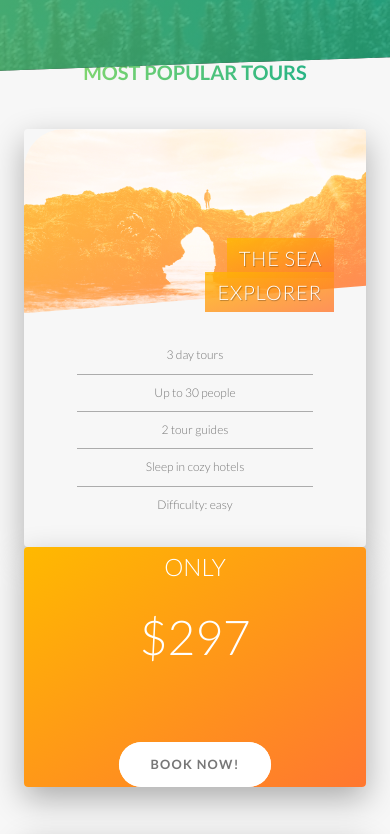
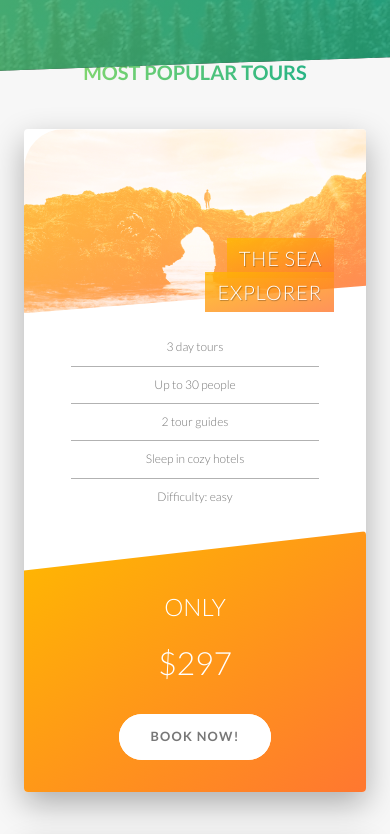
Before and after one commit to MoathDawahreh/advanced-css-nature, a website: page index.html in a window 390 px wide. Shown: the part 2679-3513 px from the top of the page. Drawn offline with Linux system fonts and the light colour scheme.

Commit message:
finlize responsive cards

```diff
--- a/saas/components/_card.scss
+++ b/saas/components/_card.scss
@@ -186,35 +186,42 @@
   // rewrite cards for smaller screens
   @include respond(tab-port) {
     height: auto;
-
-    //
+    border-radius: 0.5rem;
+    background-color: $color-white;
+    box-shadow: 0 1.5rem 4rem rgba($color-black, 0.3);
     &__side {
       height: auto;
       position: relative;
-      border-radius: 0.5rem;
+      box-shadow: none;
 
       &--back {
         transform: rotateY(0);
+        clip-path: polygon(0 15%, 100% 0, 100% 100%, 0 100%);
       }
     }
     &:hover &__side--front {
       transform: rotateY(0);
     }
 
-    // Front side tyling
+    &__details {
+      padding: 2rem;
+    }
+
+    // font side styling
     &_cta {
       position: relative;
       left: 0%;
       top: 0%;
       transform: translate(0);
       width: 100%;
+      padding: 7rem 4rem 4rem 4rem;
     }
     &__price-box {
-      margin-bottom: 8rem;
+      margin-bottom: 3rem;
     }
 
     &__price-value {
-      font-size: 6rem;
+      font-size: 4rem;
     }
   }
 }
```
Also changed, not shown: css/style.css, 1 other file.
